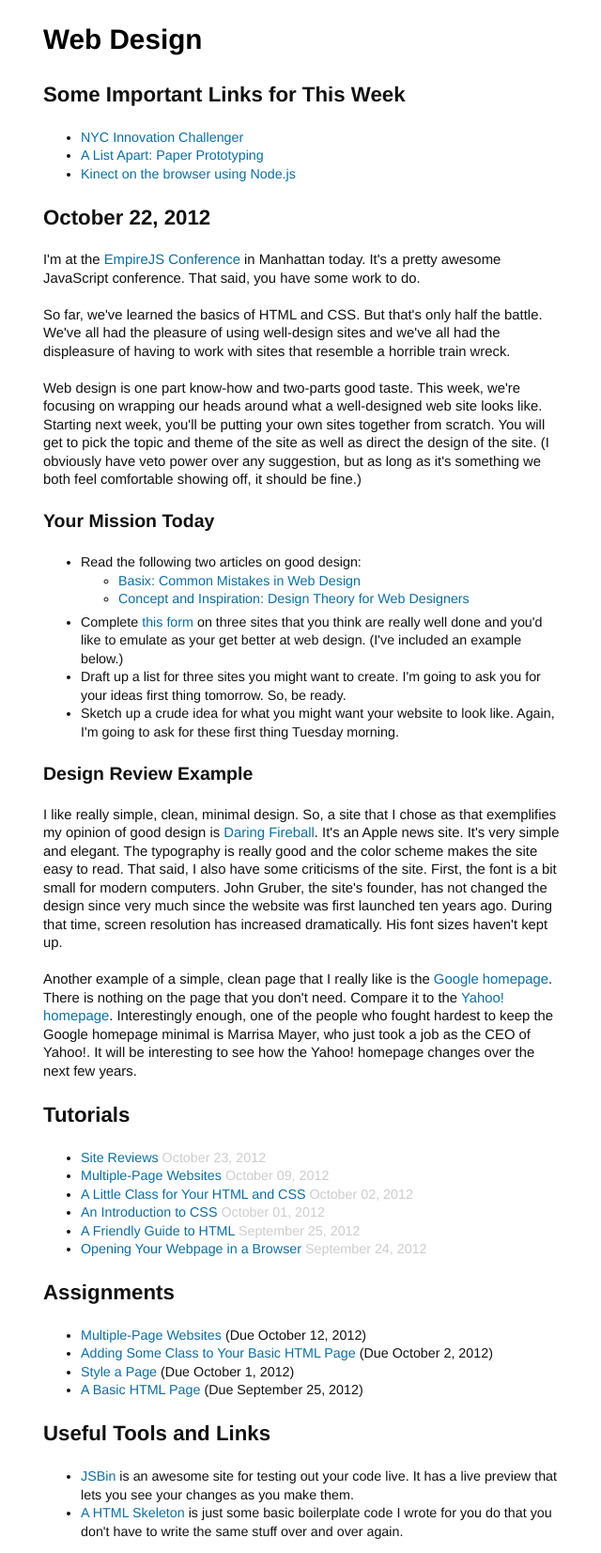
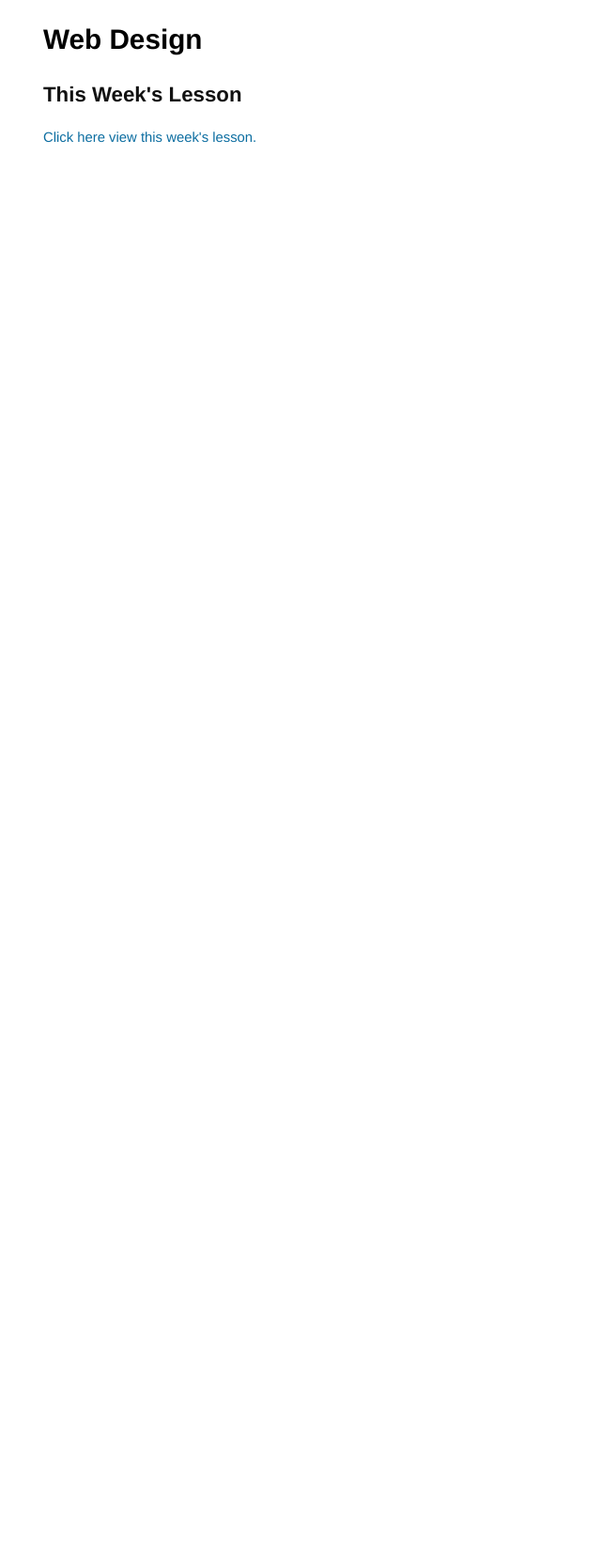
Before and after one commit to scholarsnyc/web-design, a Jekyll site: the page built from index.html, in a window 1280 px wide. Shown: the whole page at 94% size, without its empty margins (319-959 px from the left). Built offline with Jekyll 4.4.1, drawn with Linux system fonts in a browser that asks for light colours; after the commit the page ends 900 px from its top, so only the background shows below that.

Commit message:
Blow away the old index and link to a new gist

```diff
--- a/index.html
+++ b/index.html
@@ -5,60 +5,6 @@
 
 ---
 
-<h2>Some Important Links for This Week</h2>
+<h2>This Week's Lesson</h2>
 
-<ul>
-	<li><a href="http://nycschools.challengepost.com/">NYC Innovation Challenger</a></li>
-	<li><a href="http://www.alistapart.com/articles/paperprototyping/">A List Apart: Paper Prototyping</a></li>
-	<li><a href="http://vimeo.com/54947368">Kinect on the browser using Node.js</a></li>
-</ul>
-
-<h2>October 22, 2012</h2>
-
-<p>I'm at the <a href="http://empirejs.org/">EmpireJS Conference</a> in Manhattan today. It's a pretty awesome JavaScript conference. That said, you have some work to do.</p>
-
-<p>So far, we've learned the basics of HTML and CSS. But that's only half the battle. We've all had the pleasure of using well-design sites and we've all had the displeasure of having to work with sites that resemble a horrible train wreck.</p>
-
-<p>Web design is one part know-how and two-parts good taste. This week, we're focusing on wrapping our heads around what a well-designed web site looks like. Starting next week, you'll be putting your own sites together from scratch. You will get to pick the topic and theme of the site as well as direct the design of the site. (I obviously have veto power over any suggestion, but as long as it's something we both feel comfortable showing off, it should be fine.)</p>
-
-<h3>Your Mission Today</h3>
-
-<ul>
-	<li>Read the following two articles on good design:</li>
-	<ul>
-		<li><a href="http://webdesign.tutsplus.com/articles/design-theory/basix-common-mistakes-in-web-design/">Basix: Common Mistakes in Web Design</a></li>
-		<li><a href="http://webdesign.tutsplus.com/articles/design-theory/concept-and-inspiration-design-theory-for-web-designers/">Concept and Inspiration: Design Theory for Web Designers</a></li>
-	</ul>
-	<li>Complete <a href="https://docs.google.com/a/scholarsnyc.com/spreadsheet/viewform?formkey=dEJ6M2dPaGZrYUNqMldnSGNrYWRFYlE6MQ">this form</a> on three sites that you think are really well done and you'd like to emulate as your get better at web design. (I've included an example below.)</li>
-	<li>Draft up a list for three sites you might want to create. I'm going to ask you for your ideas first thing tomorrow. So, be ready.</li>
-	<li>Sketch up a crude idea for what you might want your website to look like. Again, I'm going to ask for these first thing Tuesday morning.</li>
-</ul>
-
-<h3>Design Review Example</h3>
-
-<p>I like really simple, clean, minimal design. So, a site that I chose as that exemplifies my opinion of good design is <a href="http://daringfireball.net/">Daring Fireball</a>. It's an Apple news site. It's very simple and elegant. The typography is really good and the color scheme makes the site easy to read. That said, I also have some criticisms of the site. First, the font is a bit small for modern computers. John Gruber, the site's founder, has not changed the design since very much since the website was first launched ten years ago. During that time, screen resolution has increased dramatically. His font sizes haven't kept up.</p>
-
-<p>Another example of a simple, clean page that I really like is the <a href="http://google.com">Google homepage</a>. There is nothing on the page that you don't need. Compare it to the <a href="http://yahoo.com">Yahoo! homepage</a>. Interestingly enough, one of the people who fought hardest to keep the Google homepage minimal is Marrisa Mayer, who just took a job as the CEO of Yahoo!. It will be interesting to see how the Yahoo! homepage changes over the next few years.</p>
-
-<h2>Tutorials</h2>
-
-<ul>
-{% for post in site.categories.tutorials %}
-	<li><a href="{{post.url}}">{{post.title}}</a><span class="date">{% if post.date %} {{post.date | date: "%B %d, %Y"}}{% endif %}</span></li>
-{% endfor %}
-</ul>
-
-<h2>Assignments</h2>
-
-<ul>
-{% for post in site.categories.assignments %}
-	<li><a href="{{post.url}}">{{post.title}}</a>{% if post.due %} (Due {{post.due}}){% endif %}</li>
-{% endfor %}
-</ul>
-
-<h2>Useful Tools and Links</h2>
-
-<ul>
-	<li><a href="http://jsbin.com">JSBin</a> is an awesome site for testing out your code live. It has a live preview that lets you see your changes as you make them.</li>
-	<li><a href="https://gist.github.com/1400242">A HTML Skeleton</a> is just some basic boilerplate code I wrote for you do that you don't have to write the same stuff over and over again.</li>
-</ul>
+<p><a href="https://gist.github.com/4704079">Click here view this week's lesson.</a></p>
```
Also changed, not shown: img/open-page-1.jpg (deleted), img/open-page-2.jpg (deleted), img/open-page-3.jpg (deleted), img/open-page-4.jpg (deleted), img/open-page-5.jpg (deleted).
